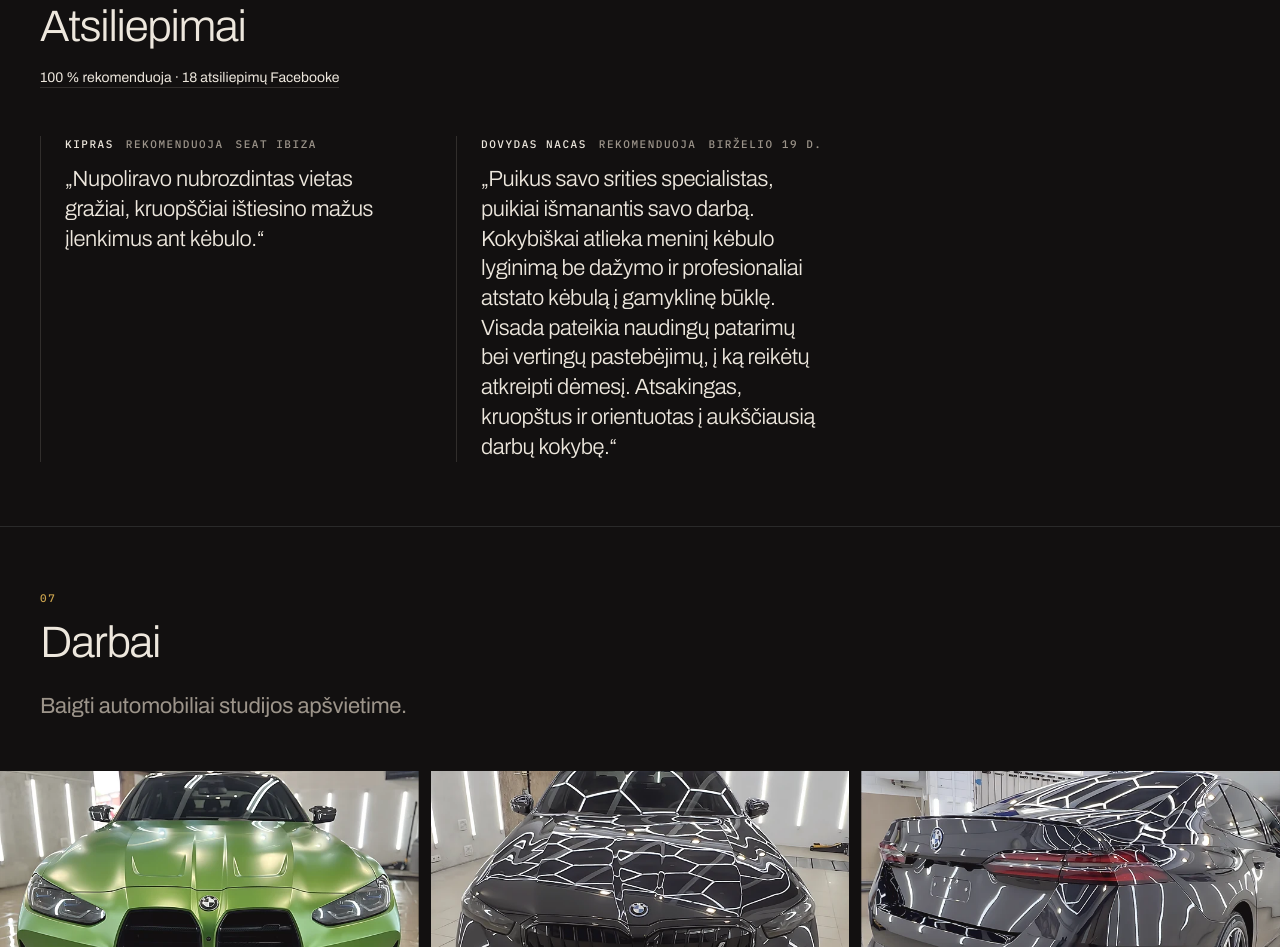
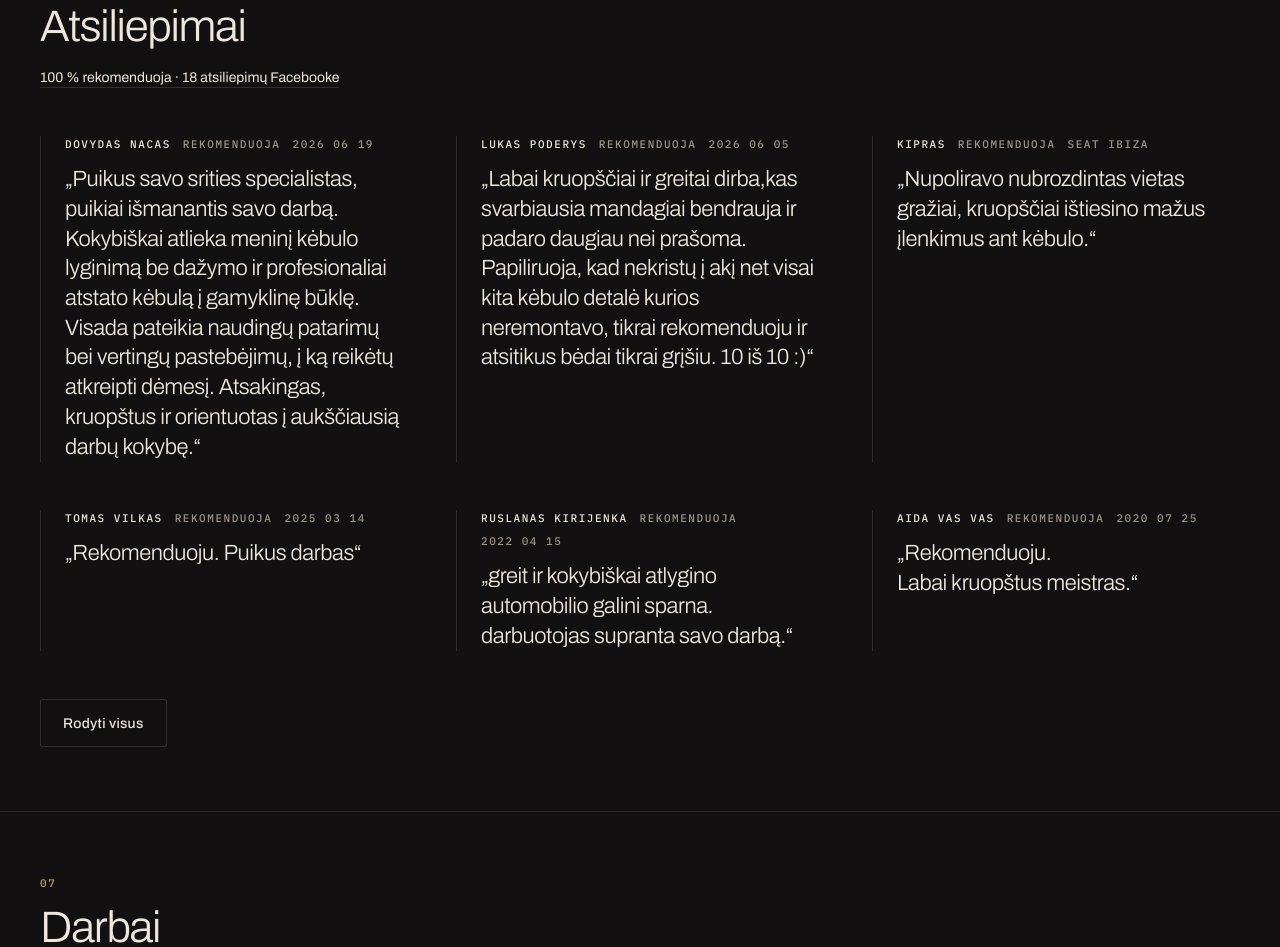
Before and after one commit to evolviainfo-eng/minerda, a plain HTML site: page index.html in a window 1280 px wide. Shown: the part 5959-6906 px from the top of the page. Drawn offline with Linux system fonts and the light colour scheme.

Commit message:
Atsiliepimai: 10 kortelių verbatim iš Facebook (9) + Kipras
Šaltinis: facebook.com/profile.php?id=100054326658601&sk=reviews (per apify/facebook-reviews-scraper,
2026-09-07): Dovydas Nacas, Lukas Poderys, Tomas Vilkas, Ruslanas Kirijenka, Aida Vas Vas,
Rasa Kerševičienė, Paulius Furmanavičius, Aurimantas Poskaitis, Airina Nm. Trys rekomendacijos
be teksto (Aš Dovis, Stasys Ki, Marius Medžiaušis) kortelėmis nedėtos. Naujausi viršuje,
6 matomi + „Rodyti visus". styles v=20260906i, main v=20260906g.

Co-Authored-By: Claude Fable 5.1 <noreply@anthropic.com>

```diff
--- a/index.html
+++ b/index.html
@@ -29,7 +29,7 @@
       href="https://fonts.googleapis.com/css2?family=Archivo:wght@300;400;500&family=IBM+Plex+Mono:wght@400;500&display=swap">
 <noscript><link rel="stylesheet"
       href="https://fonts.googleapis.com/css2?family=Archivo:wght@300;400;500&family=IBM+Plex+Mono:wght@400;500&display=swap"></noscript>
-<link rel="stylesheet" href="styles.css?v=20260906h">
+<link rel="stylesheet" href="styles.css?v=20260906i">
 <script>document.documentElement.className += ' js';</script>
 <script type="application/ld+json">
 {"@context":"https://schema.org","@type":"AutoBodyShop","name":"Minerda","alternateName":"Poliravimas Meninis Lyginimas keraminė nanodanga Minerda","url":"https://minerda.lt/","image":"https://minerda.lt/img/og.jpg","telephone":"+37063333969","address":{"@type":"PostalAddress","streetAddress":"V. Krėvės pr. 129A","addressLocality":"Kaunas","postalCode":"LT-51100","addressCountry":"LT"},"areaServed":"Kaunas","priceRange":"nuo 40 €/val.","openingHoursSpecification":[{"@type":"OpeningHoursSpecification","dayOfWeek":["Monday","Tuesday","Wednesday","Thursday","Friday"],"opens":"09:00","closes":"17:00"}],"sameAs":["https://www.facebook.com/profile.php?id=100054326658601","https://www.instagram.com/_minerda_/"],"makesOffer":[{"@type":"Offer","itemOffered":{"@type":"Service","name":"Meninis lyginimas (PDR)"}},{"@type":"Offer","itemOffered":{"@type":"Service","name":"Kėbulo poliravimas"}},{"@type":"Offer","itemOffered":{"@type":"Service","name":"Keraminė nanodanga"}}]}
@@ -272,15 +272,45 @@
     </div>
     <ul class="rev" id="rev">
       <li class="rev__i rv">
+        <p class="rev__meta"><span class="rev__name">Dovydas Nacas</span><span class="rev__rec">Rekomenduoja</span><span class="rev__date">2026 06 19</span></p>
+        <p class="rev__t">„Puikus savo srities specialistas, puikiai išmanantis savo darbą. Kokybiškai atlieka meninį kėbulo lyginimą be dažymo ir profesionaliai atstato kėbulą į gamyklinę būklę. Visada pateikia naudingų patarimų bei vertingų pastebėjimų, į ką reikėtų atkreipti dėmesį. Atsakingas, kruopštus ir orientuotas į aukščiausią darbų kokybę.“</p>
+      </li>
+      <li class="rev__i rv">
+        <p class="rev__meta"><span class="rev__name">Lukas Poderys</span><span class="rev__rec">Rekomenduoja</span><span class="rev__date">2026 06 05</span></p>
+        <p class="rev__t">„Labai kruopščiai ir greitai dirba,kas svarbiausia mandagiai bendrauja ir padaro daugiau nei prašoma. Papiliruoja, kad nekristų į akį net visai kita kėbulo detalė kurios neremontavo, tikrai rekomenduoju ir atsitikus bėdai tikrai grįšiu. 10 iš 10 :)“</p>
+      </li>
+      <li class="rev__i rv">
         <p class="rev__meta"><span class="rev__name">Kipras</span><span class="rev__rec">Rekomenduoja</span><span class="rev__date">Seat Ibiza</span></p>
         <p class="rev__t">„Nupoliravo nubrozdintas vietas gražiai, kruopščiai ištiesino mažus įlenkimus ant kėbulo.“</p>
       </li>
       <li class="rev__i rv">
-        <p class="rev__meta"><span class="rev__name">Dovydas Nacas</span><span class="rev__rec">Rekomenduoja</span><span class="rev__date">Birželio 19 d.</span></p>
-        <p class="rev__t">„Puikus savo srities specialistas, puikiai išmanantis savo darbą. Kokybiškai atlieka meninį kėbulo lyginimą be dažymo ir profesionaliai atstato kėbulą į gamyklinę būklę. Visada pateikia naudingų patarimų bei vertingų pastebėjimų, į ką reikėtų atkreipti dėmesį. Atsakingas, kruopštus ir orientuotas į aukščiausią darbų kokybę.“</p>
+        <p class="rev__meta"><span class="rev__name">Tomas Vilkas</span><span class="rev__rec">Rekomenduoja</span><span class="rev__date">2025 03 14</span></p>
+        <p class="rev__t">„Rekomenduoju. Puikus darbas“</p>
       </li>
-      <!-- Kiti atsiliepimai: kopijuok <li class="rev__i rv"> bloką, tekstas verbatim.
-           Nuo 7-o kortelės slepiamos, atsiranda mygtukas „Rodyti visus". -->
+      <li class="rev__i rv">
+        <p class="rev__meta"><span class="rev__name">Ruslanas Kirijenka</span><span class="rev__rec">Rekomenduoja</span><span class="rev__date">2022 04 15</span></p>
+        <p class="rev__t">„greit ir kokybiškai atlygino automobilio galini sparna. darbuotojas supranta savo darbą.“</p>
+      </li>
+      <li class="rev__i rv">
+        <p class="rev__meta"><span class="rev__name">Aida Vas Vas</span><span class="rev__rec">Rekomenduoja</span><span class="rev__date">2020 07 25</span></p>
+        <p class="rev__t">„Rekomenduoju.<br>Labai kruopštus meistras.“</p>
+      </li>
+      <li class="rev__i rv">
+        <p class="rev__meta"><span class="rev__name">Rasa Kerševičienė</span><span class="rev__rec">Rekomenduoja</span><span class="rev__date">2018 04 19</span></p>
+        <p class="rev__t">„Labai ačiū už puikiai sutvarkytą sparną ir “labai blizgančią “ mašinytę! Pačios geriausios rekomendacijos ir linkėjimai!!!“</p>
+      </li>
+      <li class="rev__i rv">
+        <p class="rev__meta"><span class="rev__name">Paulius Furmanavičius</span><span class="rev__rec">Rekomenduoja</span><span class="rev__date">2018 03 24</span></p>
+        <p class="rev__t">„Rekomenduoju!“</p>
+      </li>
+      <li class="rev__i rv">
+        <p class="rev__meta"><span class="rev__name">Aurimantas Poskaitis</span><span class="rev__rec">Rekomenduoja</span><span class="rev__date">2016 11 24</span></p>
+        <p class="rev__t">„Ačiū Mindaugai, rezultatas puikus !!!“</p>
+      </li>
+      <li class="rev__i rv">
+        <p class="rev__meta"><span class="rev__name">Airina Nm</span><span class="rev__rec">Rekomenduoja</span><span class="rev__date">2016 08 18</span></p>
+        <p class="rev__t">„Puikiai atliktas darbas!!!“</p>
+      </li>
     </ul>
     <button type="button" class="rev__more" id="revMore" hidden aria-controls="rev" aria-expanded="false">Rodyti visus</button>
   </div>
@@ -437,6 +467,6 @@
 </div>
 
 <script src="lenis.min.js"></script>
-<script src="main.js?v=20260906f"></script>
+<script src="main.js?v=20260906g"></script>
 </body>
 </html>
```
